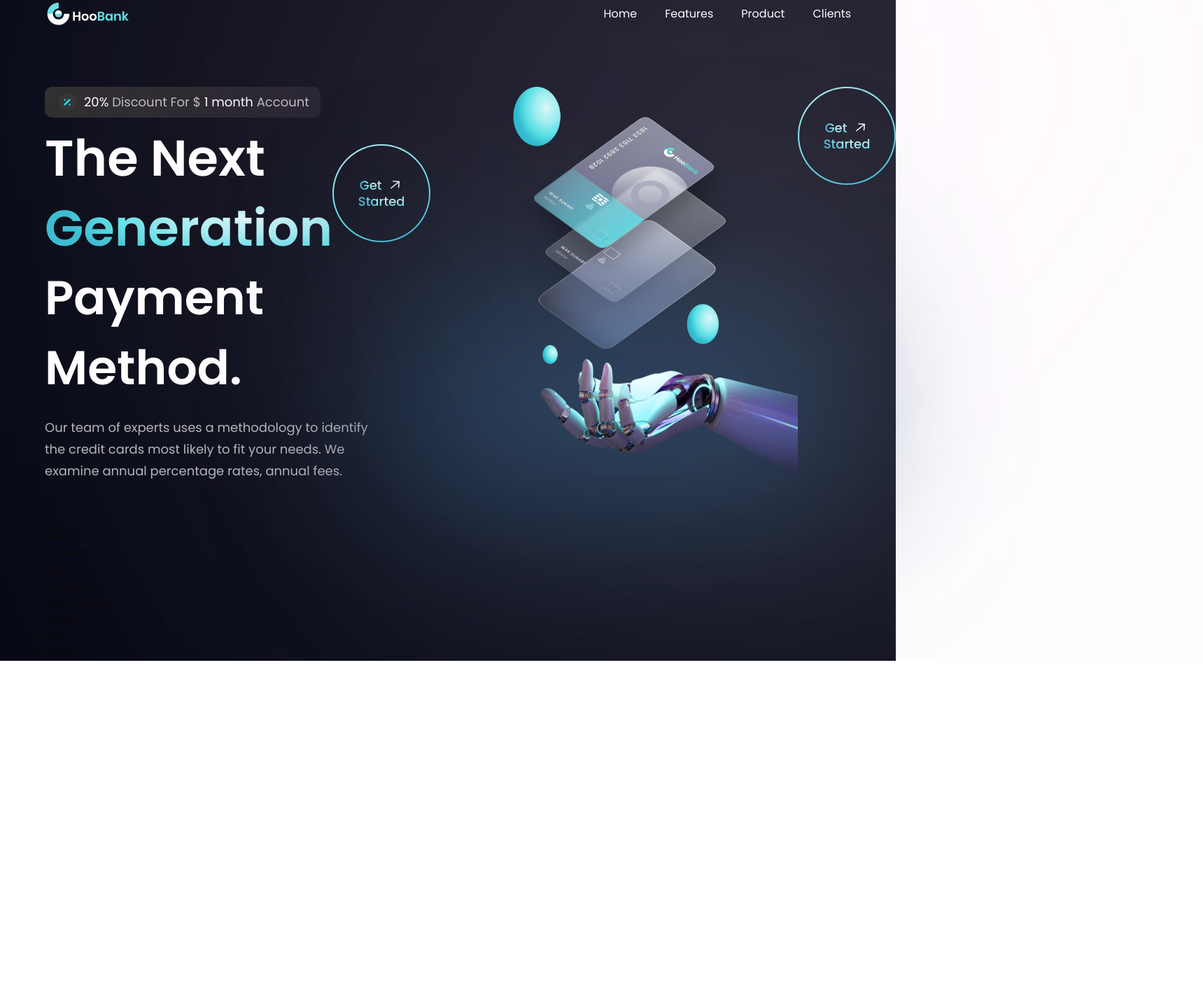
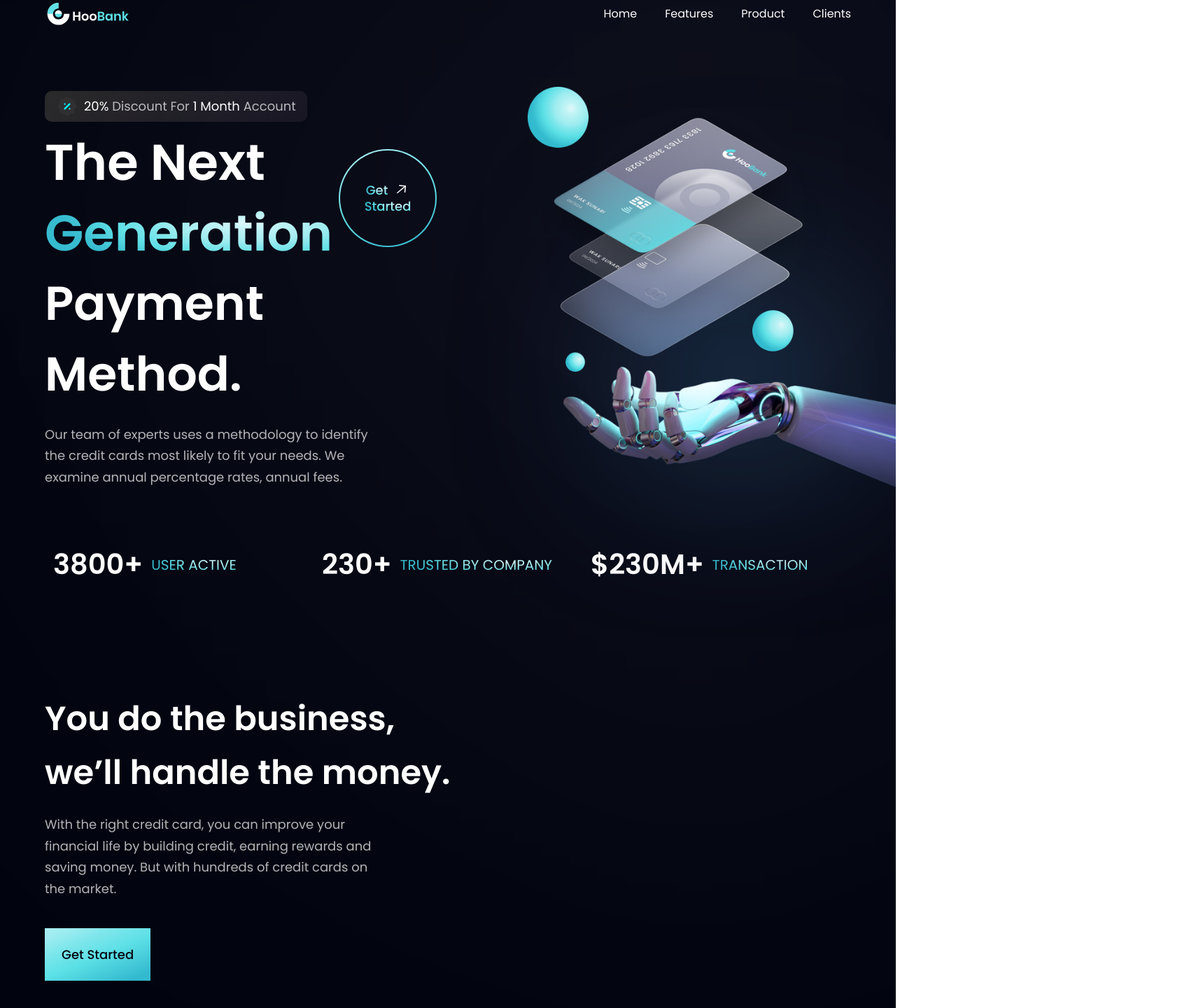
Before and after one commit to MCabal77/modern-landing-page, a React (Vite) app: page / in a window 1280 px wide. Shown: the part 20-1460 px from the top of the page at 70% size, 1719 px wide, since content can reach past the window. Before the commit the page ends 964 px from the top, so only its background shows below. Built offline with nearby package versions, Linux system fonts and the light colour scheme.

Commit message:
Complete business component

```diff
--- a/src/components/Business.jsx
+++ b/src/components/Business.jsx
@@ -1,9 +1,25 @@
-import React from 'react'
+import { features } from "../constants";
+import styles, { layout } from "../style";
+import Button from "./Button";
 
 const Business = () => {
   return (
-    <div>Business</div>
-  )
-}
+    <section id="features" className={layout.section}>
+      <div className={layout.sectionInfo}>
+        <h2 className={styles.heading2}>
+          You do the business, <br className="sm:block hidden" /> we’ll handle
+          the money.
+        </h2>
+        <p className={`${styles.paragraph} max-w-[470px] mt-5`}>
+          With the right credit card, you can improve your financial life by
+          building credit, earning rewards and saving money. But with hundreds
+          of credit cards on the market.
+        </p>
 
-export default Business
+        <Button styles='mt-10'/>
+      </div>
+    </section>
+  );
+};
+
+export default Business;
--- a/src/components/Button.jsx
+++ b/src/components/Button.jsx
@@ -1,8 +1,10 @@
 import React from 'react'
 
-const Button = () => {
+const Button = ({styles}) => {
   return (
-    <div>Button</div>
+    <button type='button' className={`py-6 px-6 bg-blue-gradient font-poppins font-medium text-[18px] text-primary outline-none ${styles}`}>
+      Get Started
+    </button>
   )
 }
 
--- a/src/components/GetStarted.jsx
+++ b/src/components/GetStarted.jsx
@@ -2,20 +2,16 @@ import styles from "../style";
 import { arrowUp } from "../assets";
 
 const GetStarted = () => (
-  <div
-    className={`${styles.flexCenter} w-[140px] h-[140px] rounded-full bg-blue-gradient p-[2px] cursor-pointer`}
-  >
-    <div
-      className={`${styles.flexCenter} flex-col bg-primary w-[100%] h-[100%] rounded-full`}
-    >
+  <div className={`${styles.flexCenter} w-[140px] h-[140px] rounded-full bg-blue-gradient p-[2px] cursor-pointer`}>
+    <div className={`${styles.flexCenter} flex-col bg-primary w-[100%] h-[100%] rounded-full`}>
       <div className={`${styles.flexStart} flex-row`}>
-        <p className="font-poppins font-medium text-[18px] leading-[23px] mr-2">
+        <p className="font-poppins font-medium text-[18px] leading-[23.4px] mr-2">
           <span className="text-gradient">Get</span>
         </p>
         <img src={arrowUp} className="w-[23px] h-[23px] object-contain" />
       </div>
 
-      <p className="font-poppins font-medium text-[18px] leading-[23px]">
+      <p className="font-poppins font-medium text-[18px] leading-[23.4px]">
         <span className="text-gradient">Started</span>
       </p>
     </div>
--- a/src/components/Hero.jsx
+++ b/src/components/Hero.jsx
@@ -2,54 +2,60 @@ import styles from "../style";
 import { discount, robot } from "../assets";
 import GetStarted from "./GetStarted";
 
-const Hero = () => (
-  <section id="home" className={`flex md:flex-row flex-row ${styles.paddingY}`}>
+const Hero = () => {
+  return (
+    <section
+      id="home"
+      className={`flex md:flex-row flex-col ${styles.paddingY}`}
+    >
       <div
         className={`flex-1 ${styles.flexStart} flex-col xl:px-0 sm:px-16 px-6`}
       >
         <div className="flex flex-row items-center py-[6px] px-4 bg-discount-gradient rounded-[10px] mb-2">
           <img src={discount} alt="discount" className="w-[32px] h-[32px]" />
           <p className={`${styles.paragraph} ml-2`}>
-          <span className="text-white">20% </span> Discount For ${" "}
-          <span className="text-white">1 month </span>
-          Account
+            <span className="text-white">20%</span> Discount For{" "}
+            <span className="text-white">1 Month</span> Account
           </p>
         </div>
 
         <div className="flex flex-row justify-between items-center w-full">
-        <h1 className="flex-1 font-poppins font-semibold ss:text-[72px] text-[52px] text-white ss:leading-[100px] leading-[75px]">
+          <h1 className="flex-1 font-poppins font-semibold ss:text-[72px] text-[52px] text-white ss:leading-[100.8px] leading-[75px]">
             The Next <br className="sm:block hidden" />{" "}
-          <span className="text-gradient"> Generation</span>{" "}
+            <span className="text-gradient">Generation</span>{" "}
           </h1>
-
           <div className="ss:flex hidden md:mr-4 mr-0">
             <GetStarted />
           </div>
         </div>
 
-      <h1 className=" font-poppins font-semibold ss:text-[68px] text-[52px] text-white ss:leading-[100px] leading-[75px] w-full">
+        <h1 className="font-poppins font-semibold ss:text-[68px] text-[52px] text-white ss:leading-[100.8px] leading-[75px] w-full">
           Payment Method.
         </h1>
         <p className={`${styles.paragraph} max-w-[470px] mt-5`}>
-        Our team of experts uses a methodology to identify the credit cards most
-        likely to fit your needs. We examine annual percentage rates, annual
-        fees.
+          Our team of experts uses a methodology to identify the credit cards
+          most likely to fit your needs. We examine annual percentage rates,
+          annual fees.
         </p>
       </div>
 
-    <div>
-      <img src={robot} alt='billing' className="w-[100%] h-[100%] relative z-[5]"/>
+      <div className={`flex-1 flex ${styles.flexCenter} md:my-0 my-10 relative`}>
+        <img
+          src={robot}
+          alt="billing"
+          className="w-[100%] h-[100%] relative z-[5]"
+        />
 
-      {/* Gradients */}
-      <div className='absolute z-[0] w-[40%] h-[35%] top-0 pink__gradient'/>
-      <div className='absolute z-[1] w-[80%] h-[85%] rounded-full bottom-40 white__gradient'/>
-      <div className='absolute z-[0] w-[50%] h-[50%] right-20 bottom-20 blue__gradient'/>
+        <div className="absolute z-[0] w-[40%] h-[35%] top-0 pink__gradient" />
+        <div className="absolute z-[1] w-[80%] h-[80%] rounded-full white__gradient bottom-40" />
+        <div className="absolute z-[0] w-[50%] h-[50%] right-20 bottom-20 blue__gradient" />
       </div>
 
-    <div className={`ss:hidden${styles.flexCenter}`}>
-      <GetStarted/>
+      <div className={`ss:hidden ${styles.flexCenter}`}>
+        <GetStarted />
       </div>
     </section>
   );
+};
 
 export default Hero;
--- a/src/components/Stats.jsx
+++ b/src/components/Stats.jsx
@@ -1,9 +1,16 @@
-import React from 'react'
+import { stats } from '../constants';
+import styles from '../style';
 
-const Stats = () => {
-  return (
-    <div>Stats</div>
-  )
-}
+const Stats = () => (
+  <section className={`${styles.flexCenter} flex-row flex-wrap sm:mb-20 mb-6`}>
+    {stats.map((stat) => (
+      <div key={stat.id} className={`flex-1 flex justify-start items-center flex-row m-3`}>
+        <h4 className='font-poppins font-semibold xs:text-[40px] text-[30px] xs:leading-[53px] leading-[43px] text-white'>{stat.value}</h4>
+        <p className='font-poppins font-normal xs:text-[20px] text-[15px] xs:leading-[26px] leading-[21px] text-gradient uppercase ml-3'>{stat.title}</p>
+      </div>
+    ))}
+  </section>
+
+);
 
 export default Stats
```
Lines whose indentation alone changed are shown as unchanged.
